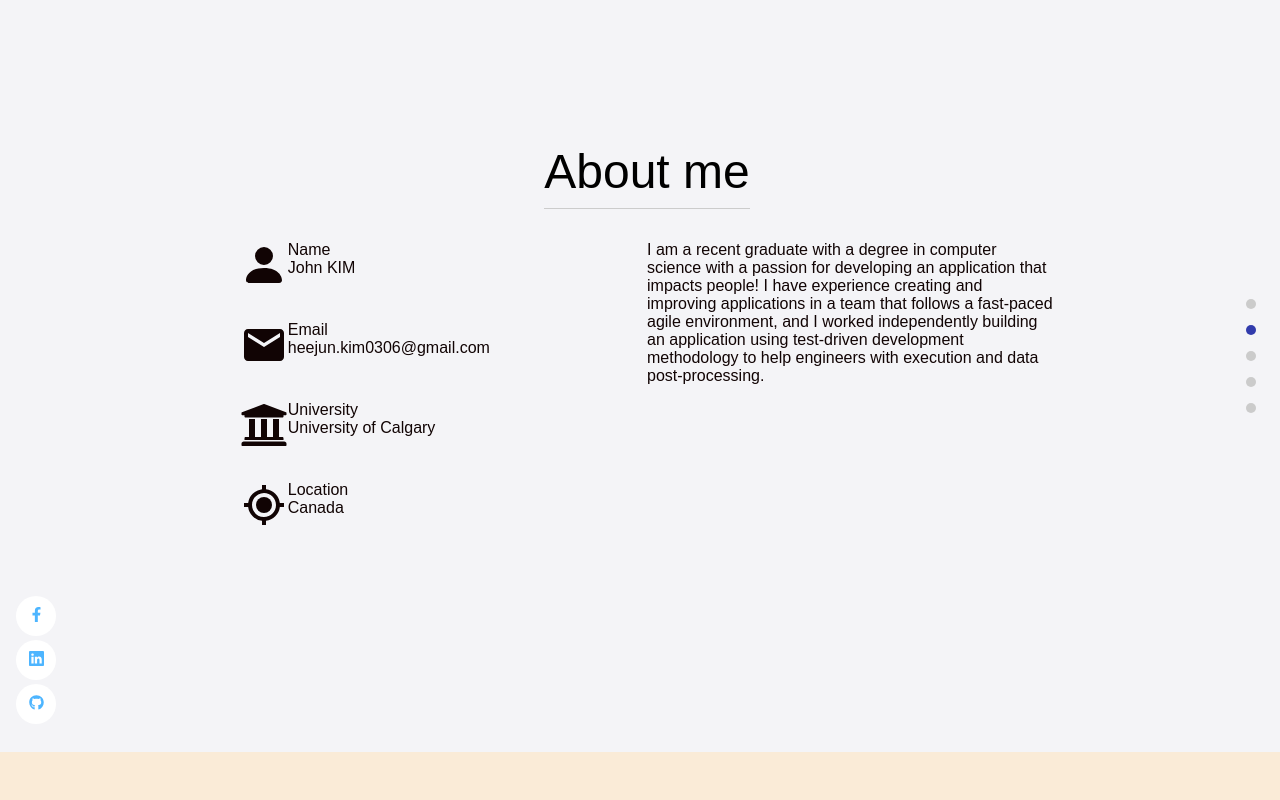
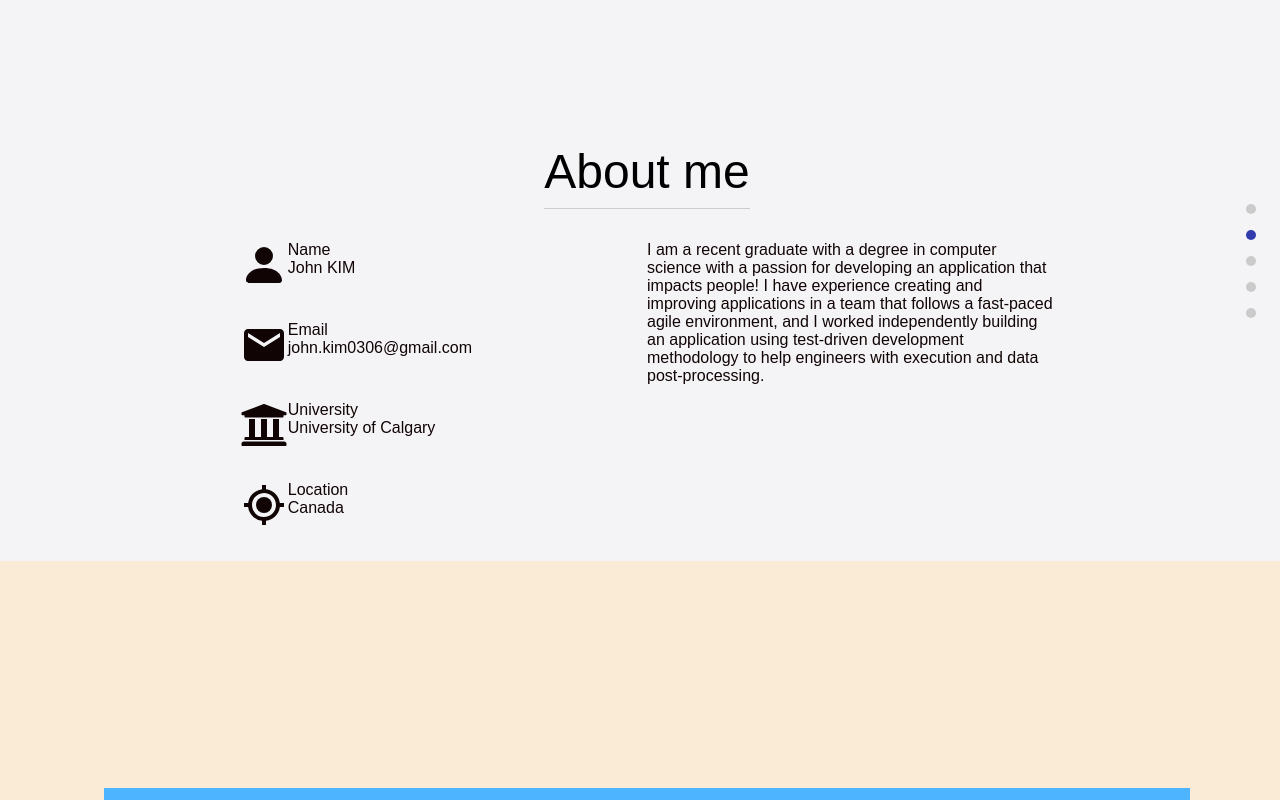
Before and after one commit to johnkim0306/Personal-Website, a React (Create React App) app in the folder my-app/: page / in a window 1280 px wide. Shown: the part 840-1640 px from the top of the page. Built offline with nearby package versions, Linux system fonts and the light colour scheme.

Commit message:
Update information in about page and make some css changes

```diff
--- a/my-app/src/components/about/About.jsx
+++ b/my-app/src/components/about/About.jsx
@@ -39,7 +39,7 @@ const About = () => {
                                         Email
                                     </div>
                                     <div className="about__field--value">
-                                        heejun.kim0306@gmail.com
+                                        john.kim0306@gmail.com
                                     </div>
                                 </div>
                             </div>
@@ -71,9 +71,11 @@ const About = () => {
                             </div>
                         </div>
                         <div className="about__content--right">
-                        I am a recent graduate with a degree in computer science with a passion for developing an application that impacts people!
+                            <p>
+                            I am a recent graduate with a degree in computer science with a passion for developing an application that impacts people!
                         I have experience creating and improving applications in a team that follows a fast-paced agile environment, and I worked independently building
                        an application using test-driven development methodology to help engineers with execution and data post-processing.
+                            </p>
                     </div>
                     </div>
 
--- a/my-app/src/components/about/about.scss
+++ b/my-app/src/components/about/about.scss
@@ -1,7 +1,7 @@
 .about {
     display: flex;
     width: 100%;
-    min-height: fit-content;
+    height: auto;
     display: flex;
     flex-direction: column;
 
@@ -63,5 +63,11 @@
     &__field {
         display: flex;
         flex-direction: column;
+
+        &--value {
+            @media screen and (max-width: 600px) {
+                word-break: break-all;
+            }
+        }
     }
 }
```
